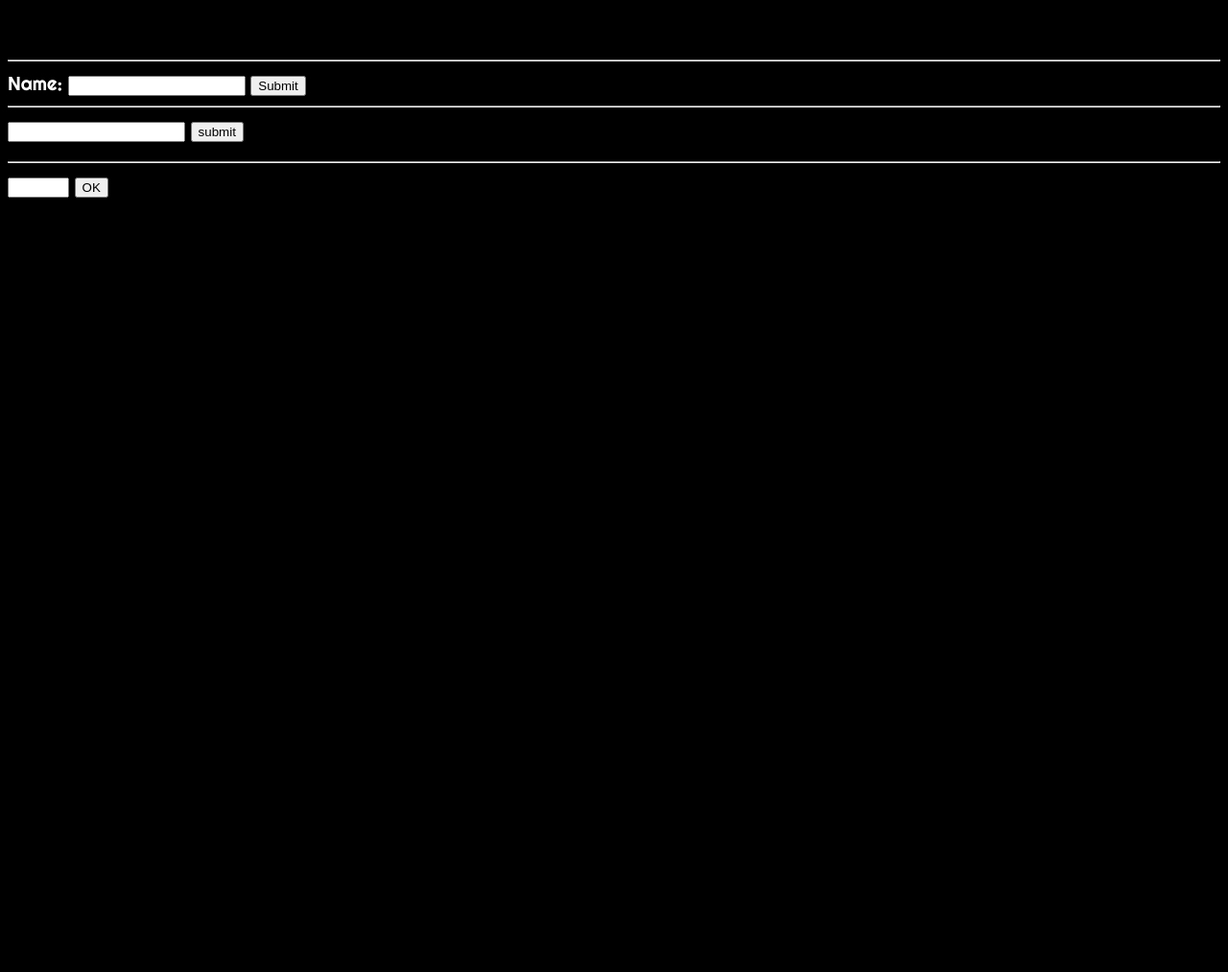
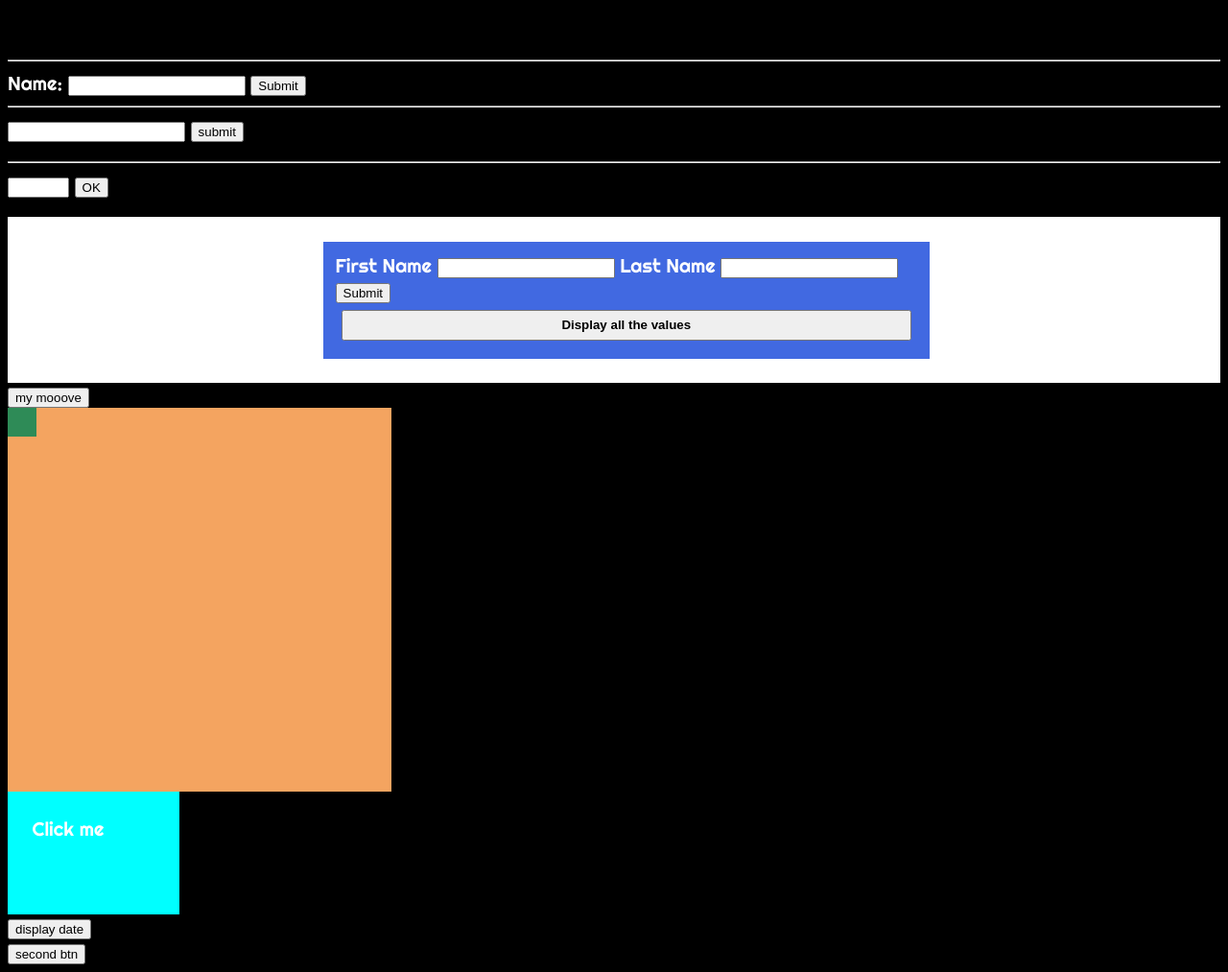
Before and after one commit to Max0nyshchenko/training, a plain HTML site: page js.html in a window 1280 px wide. Shown: the part 958-1971 px from the top of the page at 96% size. Before the commit the page ends 1184 px from the top, so only its background shows below. Drawn offline with Linux system fonts and the light colour scheme.

Commit message:
Event Listener

```diff
--- a/js.css
+++ b/js.css
@@ -30,3 +30,41 @@ body {
     width: 33px;
     height: 33px;
 }
+
+
+.another-level {
+    background-color: rgb(187, 30, 30);
+    padding: 2vw;
+    display: grid;
+    grid-template-columns: 1fr;
+    align-items: center;
+    align-content: center;
+    justify-content: center;
+}
+.another-level-container {
+    background-color: royalblue;
+    display: grid;
+    align-content: center;
+    justify-content: center;
+    padding: 1vw;
+    width: 50%;
+    margin-left: 25%;
+}
+.another-level-container>button {
+    padding: 0.5vw;
+    margin: 0.5vw;
+    font-weight: 700;
+}
+
+#cont {
+    position: relative;
+    width: 400px;
+    height: 400px;
+    background-color: sandybrown;
+}
+#anim {
+    position: absolute;
+    width: 30px;
+    height: 30px;
+    background-color: seagreen;
+}
--- a/js.html
+++ b/js.html
@@ -79,6 +79,32 @@
     <button type="submit" onclick="id1Function()">OK</button>
     <p id="id1txt"></p>
 
+    <div class="another-level">
+        <div class="another-level-container">
+            <form id="form1" action="" method="get">
+                <label for="firstName">First Name</label>
+                <input type="text" name="firstName" id="">
+                <label for="lastName">Last Name</label>
+                <input type="text" name="lastName" id="">
+                <button type="submit" value="Submit">Submit</button>
+            </form>
+            <button onclick="displayValues()">Display all the values</button>
+        </div>
+    </div>
+
+    <button onclick="myMoo()">my mooove</button>
+
+    <div id="cont">
+        <div id="anim"></div>
+    </div>
+
+    <div onmousedown="mDown(this)" onmouseup="mUp(this)" style ="width: 10vw; height: 6vw; background-color: aqua; padding: 2vw;">Click me</div>
+
+    <button id="displayDate">display date</button>
+    <div id="displayDateDiv"></div>
+
+    <button id="secondBtn">second btn</button>
+
 <script src="js.js"></script>
 </body>
 
--- a/js.js
+++ b/js.js
@@ -978,3 +978,78 @@ var addng = (function() {
 addng();
 addng();
 addng();
+
+var slide = document.getElementsByClassName('slider');
+console.log(slide[0]);
+
+var slide1 = document.querySelectorAll('div.slider');
+console.log(slide1[0]);
+
+function displayValues() {
+    var x = document.forms['form1'];
+    var txt = '';
+    var i;
+    var len = x.length;
+    for (i = 0; i < len; i++) {
+        txt += x.elements[i].value + '<br>';
+    }
+    console.log(txt);
+}
+
+document.getElementById('myimg').src = '../pictures/alex-dukhanov-MFM8ASk4XNs-unsplash.jpg';
+
+var anotherLevel = document.getElementsByClassName('another-level');
+anotherLevel[0].style.backgroundColor = 'white';
+
+function myMoo() {
+    var elem = document.getElementById('anim');
+    var pos = 0;
+    var id = setInterval(frame, 5);
+
+    function frame() {
+        if (pos == 370) {
+            clearInterval(id);
+        } else {
+            pos++;
+            elem.style.top = pos + 'px';
+            elem.style.left = pos + 'px';
+        }
+    }
+}
+
+function mDown(obj) {
+    obj.style.backgroundColor = 'red';
+    obj.innerHTML = 'reelease me';
+}
+function mUp(obj) {
+    obj.style.backgroundColor = 'green';
+    obj.innerHTML = 'thanx';
+}
+
+var  dateDisplay = document.getElementById('displayDate').addEventListener('click', dateDisplayFunc);
+
+function dateDisplayFunc () {
+    var txt = document.getElementById('displayDateDiv');
+    txt.innerHTML = Date();
+}
+
+var secondBtn = document.getElementById('secondBtn');
+secondBtn.addEventListener('mouseover', mySecondFunc);
+secondBtn.addEventListener('mouseout', myThirdFunc);
+secondBtn.addEventListener('click', myFourthFunc);
+
+function mySecondFunc() {
+    secondBtn.style.backgroundColor = 'seagreen';
+    secondBtn.style.padding = '1vw';
+}
+function myThirdFunc() {
+    secondBtn.style.backgroundColor = 'lightseagreen';
+    secondBtn.style.fontWeight = '900';
+}
+function myFourthFunc() {
+    var coun = 10;
+    secondBtn.style.marginLeft = '10vw';
+
+
+
+}
```
